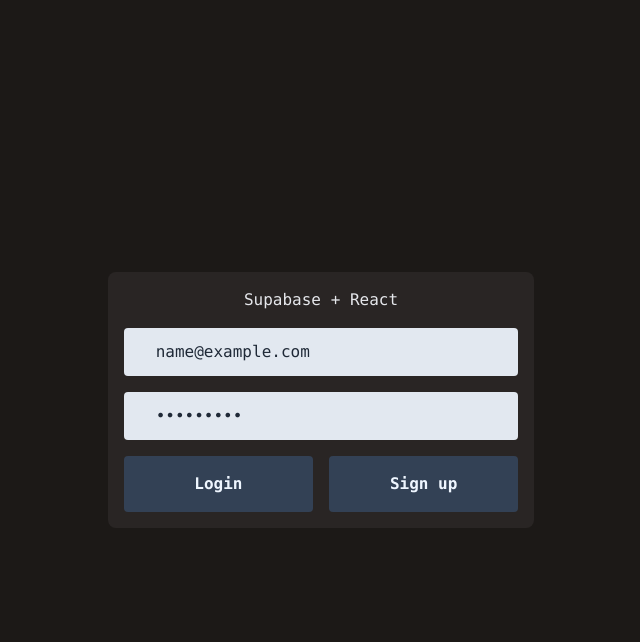
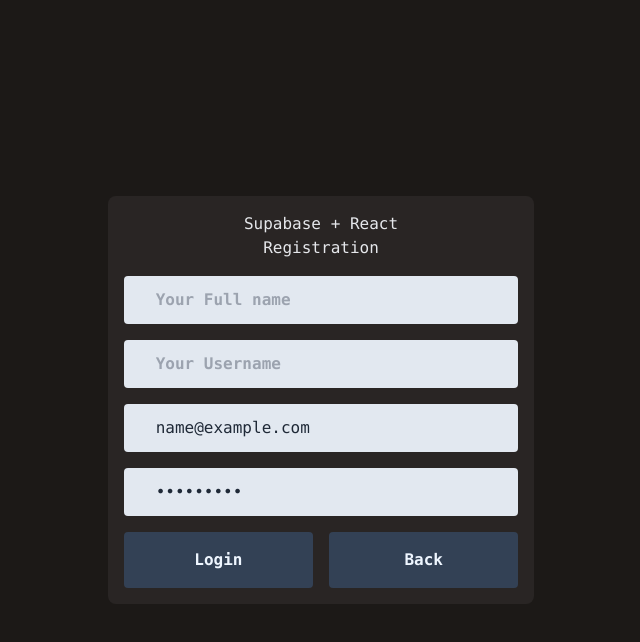
Before and after one commit to mhenn/realtime-chat, a React (Create React App) app in the folder src/client/: page / in a window 1280 px wide. Both pictures are taken after typing "name@example.com", "Sample123" into the empty fields and a click on the button "Sign up". Shown: the top 642 px of the page, without its empty margins (319-959 px from the left). Built offline with nearby package versions, Linux system fonts and the light colour scheme; no server answers.

Commit message:
client: created registration form

```diff
--- a/src/client/src/App.tsx
+++ b/src/client/src/App.tsx
@@ -4,7 +4,6 @@
 import AuthPage from './pages/AuthPage';
 import './App.css';
 import Switch from './Routes';
-
 
 
 const Base = () =>{
--- a/src/client/src/components/Auth.tsx
+++ b/src/client/src/components/Auth.tsx
@@ -1,52 +1,18 @@
-import { useState } from 'react'
 import useStore from '../utils/state'
-import { supabase } from '../utils/supabaseClient'
-import Input from './Input'
-
+import Login from './Login'
+import Registration from './Registration'
 
 export default function Auth() {
-  const {email, pw, setEmail, setPw} = useStore();
-  const [loading, setLoading] = useState('')
 
-  const handleLogin = async (type: string, email: string, password: string) => {
-    setLoading(type)
-    const { error, data } =
-      type === 'LOGIN'
-        ? await supabase.auth.signInWithPassword({
-            email:email ,
-            password: password})
-        : await supabase.auth.signUp({ email, password })
-    if (!error && !data.user) alert('Check your email for the login link!')
-    if (error) alert(error.message)
-    setLoading('')
-  }
+  const {showRegistration } = useStore();
 
   return (
     <div className="row w-1/3 flex-col flex mx-auto">
       <div className=" w-full  m-auto bg-stone-800 p-4 rounded-lg text-gray-200 font-mono" >
         <h1 className="header">Supabase + React</h1>
-        {loading ? (
-          ' Magic ...'
-        ) : (
           <form>
-          <div className="flex flex-col">
-          <Input value={email} type="email" placeholder="Your Email" handler={setEmail}/>
-          <Input value={pw} type="password" placeholder="Your Password" handler={setPw}/>
-            </div>
-            <div className="flex flex-row mt-4">
-            <button className="mr-2 py-4 bg-slate-700 w-full rounded
-            text-blue-50 font-bold " onClick={() => handleLogin("LOGIN", email,
-            pw)}>
-            Login
-            </button>
-            <button className="ml-2 py-4 bg-slate-700 w-full rounded
-            text-blue-50 font-bold " onClick={() => handleLogin("SIGNUP",
-            email, pw)}>
-             Sign up
-            </button>
-            </div>
+            {showRegistration ? <Registration/> :<Login/>}
           </form>
-        )}
       </div>
     </div>
   )
--- /dev/null
+++ b/src/client/src/components/Login.tsx
@@ -0,0 +1,40 @@
+import { supabase } from '../utils/supabaseClient'
+import useStore from '../utils/state'
+
+import Input from './Input'
+
+
+export const handleLogin = async (email: string, password: string) => {
+    const { error, data } =
+         await supabase.auth.signInWithPassword({
+            email:email ,
+            password: password})
+    if (!error && !data.user) alert('Check your email for the login link!')
+    if (error) alert(error.message)
+  }
+
+
+
+export default function Login() {
+  const {email, pw, setEmail, setPw, setShowRegistration} = useStore();
+
+
+  return (
+      <div className="flex flex-col">
+          <Input value={email} type="email" placeholder="Your Email" handler={setEmail}/>
+          <Input value={pw} type="password" placeholder="Your Password" handler={setPw}/>
+
+            <div className="flex flex-row mt-4">
+            <button className="mr-2 py-4 bg-slate-700 w-full rounded
+            text-blue-50 font-bold " onClick={() => handleLogin( email,
+            pw)}>
+            Login
+            </button>
+            <button className="ml-2 py-4 bg-slate-700 w-full rounded
+            text-blue-50 font-bold " onClick={() => setShowRegistration(true)}>
+             Sign up
+            </button>
+            </div>
+      </div>
+  )
+}
--- /dev/null
+++ b/src/client/src/components/Registration.tsx
@@ -0,0 +1,41 @@
+import useStore from '../utils/state'
+import { supabase } from '../utils/supabaseClient'
+import Input from './Input'
+
+
+
+
+export default function Registration() {
+
+    const handleRegistration = async (email: string, password: string, fullname:string, username:string) => {
+      const { error, data } =
+           await supabase.auth.signUp({ email, password })
+      if (!error && !data.user) alert('Check your email for the login link!')
+      if (error) alert(error.message)
+    }
+
+
+
+  const {email, pw, username, fullname, setUsername, setFullname, setEmail, setPw, setShowRegistration} = useStore();
+  return (
+    <div>Registration
+
+          <Input value={fullname} type="input" placeholder="Your Full name" handler={setFullname}/>
+          <Input value={username} type="input" placeholder="Your Username" handler={setUsername}/>
+          <Input value={email} type="email" placeholder="Your Email" handler={setEmail}/>
+          <Input value={pw} type="password" placeholder="Your Password" handler={setPw}/>
+
+            <div className="flex flex-row mt-4">
+            <button className="mr-2 py-4 bg-slate-700 w-full rounded
+            text-blue-50 font-bold " onClick={() => handleRegistration(email,
+            pw, fullname, username)}>
+            Login
+            </button>
+            <button className="ml-2 py-4 bg-slate-700 w-full rounded
+            text-blue-50 font-bold " onClick={() => setShowRegistration(false)}>
+            Back
+            </button>
+            </div>
+</div>
+  )
+}
--- a/src/client/src/utils/state.ts
+++ b/src/client/src/utils/state.ts
@@ -3,19 +3,31 @@
 interface ChatState {
   email:string
   pw: string
+  username:string
+  fullname:string
+  showRegistration:boolean
   count: number
   increase: () => void
   setEmail: (to: string) => void
   setPw: (to: string) => void
+  setUsername: (to: string) => void
+  setFullname: (to: string) => void
+  setShowRegistration: (to: boolean) => void
 }
 
 const useStore = create<ChatState>()((set) => ({
   email: '',
   pw: '',
   count: 0,
-  increase: () => set((state) => ({ count: state.count + 1 })),
-  setEmail: (to) => set((state) => ({email: to})),
-  setPw: (to) => set((state) => ({pw: to}))
+  username:'',
+  fullname:'',
+  showRegistration: false,
+  increase:             () => set((state) => ({ count: state.count + 1 })),
+  setEmail:             (to) => set(() => ({email: to})),
+  setPw:                (to) => set(() => ({pw: to})),
+  setUsername:          (to) => set(() => ({username: to})),
+  setFullname:          (to) => set(() => ({fullname: to})),
+  setShowRegistration:  (to) => set(() => ({showRegistration: to}))
 }))
 
 export default useStore
```
